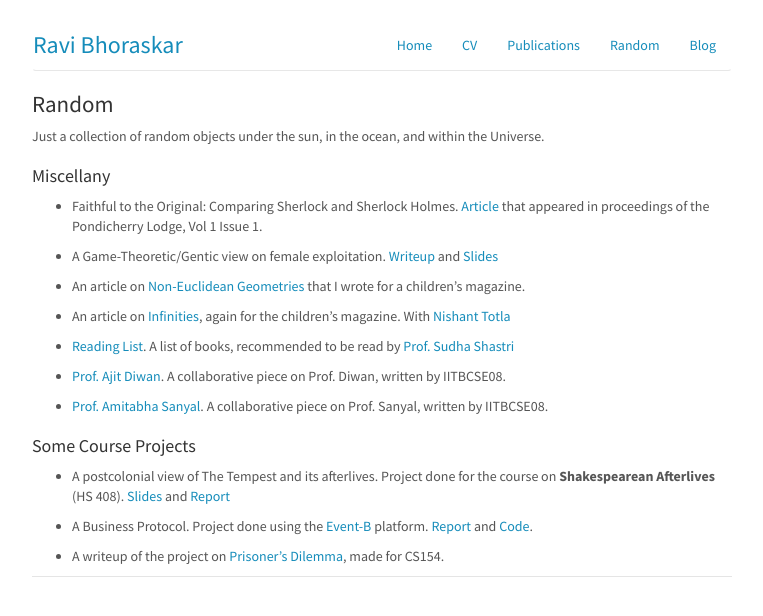
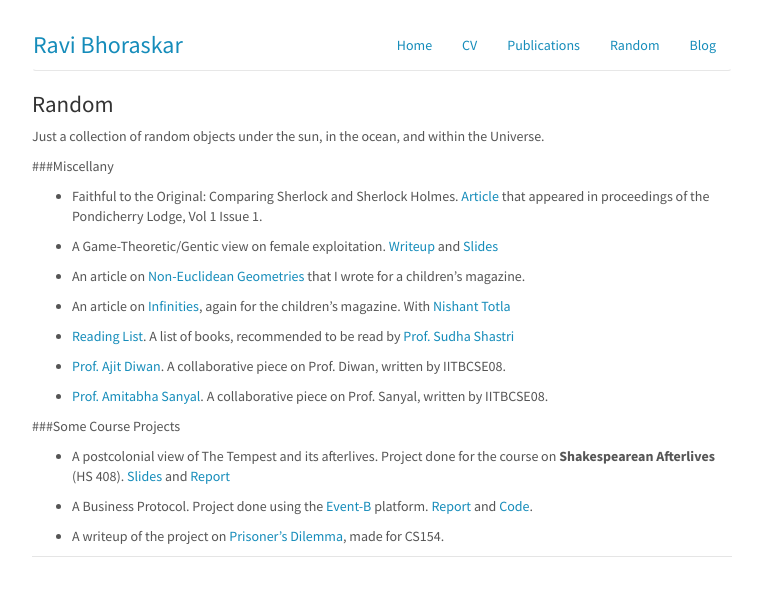
Before and after one commit to ravibhoraskar/ravibhoraskar.github.io, a Jekyll site: the page built from random/index.md, in a window 1280 px wide. Shown: the top 616 px of the page, without its empty margins (258-1021 px from the left). Built offline with Jekyll 4.4.1, drawn with Linux system fonts in a browser that asks for light colours; Markdown is read by kramdown in place of the engine named in the settings; some of the changed lines change nothing that is shown.

Commit message:
Krandown

```diff
--- a/_config.yml
+++ b/_config.yml
@@ -4,9 +4,7 @@
 exclude: [bibble, README.md, Makefile]
 
 # use this library to parse Markdown
-markdown: redcarpet
-redcarpet:
-    extensions: [smart, tables]
+markdown: kramdown
 
 # colorize code snippets with the pygment module
 pygments: true
```
